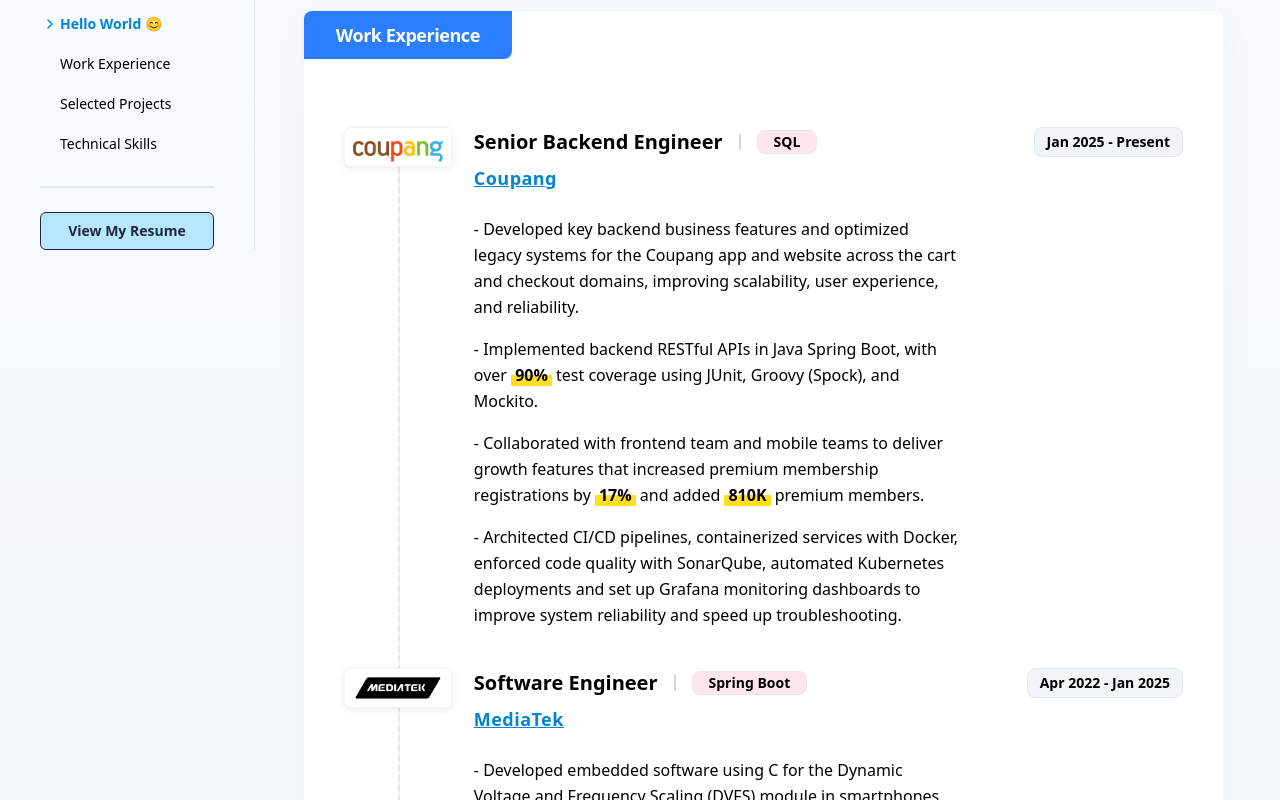
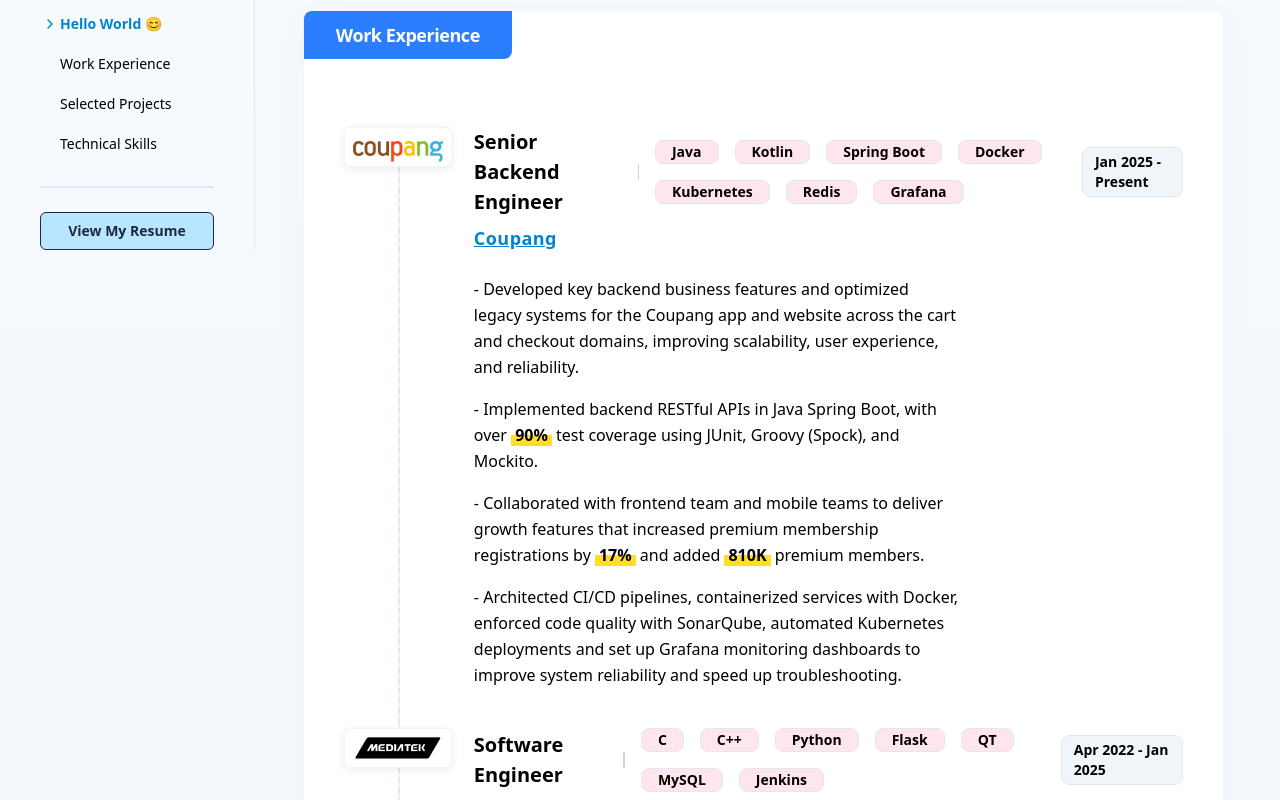
Before and after one commit to me0830code/me0830code.github.io, a React (Vite) app: page / in a window 1280 px wide. Shown: the part 860-1660 px from the top of the page. Built offline with nearby package versions, Linux system fonts and the light colour scheme.

Commit message:
Keep refactoring UIs

```diff
--- a/src/data/experienceInfo/experienceInfo.ts
+++ b/src/data/experienceInfo/experienceInfo.ts
@@ -1,6 +1,6 @@
-import type { ExperienceData } from "./interface/ExperienceData"
+import type { ExperienceData } from "./interface/ExperienceData";
 
-import { COMPANY_INFO } from "./companyInfo"
+import { COMPANY_INFO } from "./companyInfo";
 import { dataBase } from "../skillSet/dataBase";
 import { frameworkLib } from "../skillSet/frameworkLib";
 import { otherTool } from "../skillSet/otherTool";
@@ -18,7 +18,13 @@
                     "- Architected CI/CD pipelines, containerized services with Docker, enforced code quality with SonarQube, automated Kubernetes deployments and set up Grafana monitoring dashboards to improve system reliability and speed up troubleshooting."
                 ],
                 jobSkillSet: [
-                    dataBase.SQL
+                    programmingLanguage.JAVA,
+                    programmingLanguage.KOTLIN,
+                    frameworkLib.SPRING_BOOT,
+                    otherTool.DOCKER,
+                    otherTool.KUBERNETES,
+                    dataBase.REDIS,
+                    otherTool.GRAFANA
                 ]
             },
     MEDIATEK: {
@@ -31,7 +37,13 @@
                     "- Developed an automation tool for SoC integration tests using Python (Flask) and Jenkins to build, package, and flash images to EVB boards via RESTful APIs, automating UXM to trigger simulated scenarios and increasing equipment utilization by **30%+**."
                 ],
                 jobSkillSet: [
-                    frameworkLib.SPRING_BOOT
+                    programmingLanguage.C,
+                    programmingLanguage.C_PLUS_PLUS,
+                    programmingLanguage.PYTHON,
+                    frameworkLib.FLASK,
+                    frameworkLib.QT,
+                    dataBase.MY_SQL,
+                    otherTool.JENKINS
                 ]
             },
     PHISON: {
@@ -42,8 +54,7 @@
                     "- Participated in the development and optimization of the SSD Garbage Collection (GC) module using C, and designed stress tests to profile performance and verify proper functioning for SoCs used by SK Hynix, Micron, and Kioxia."
                 ],
                 jobSkillSet: [
-                    otherTool.GRAFANA,
-                    programmingLanguage.C_PLUS_PLUS
+                    programmingLanguage.C
                 ]
             },
 } as const;
```
